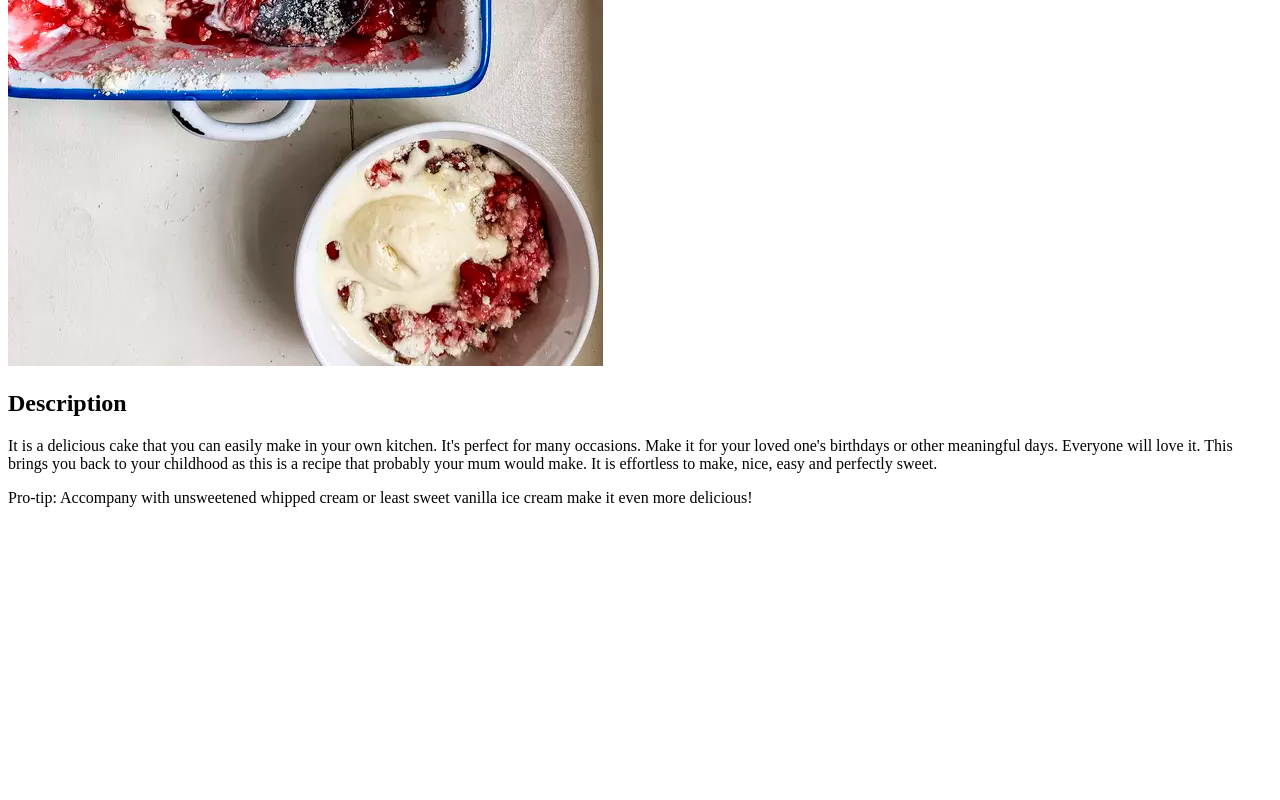
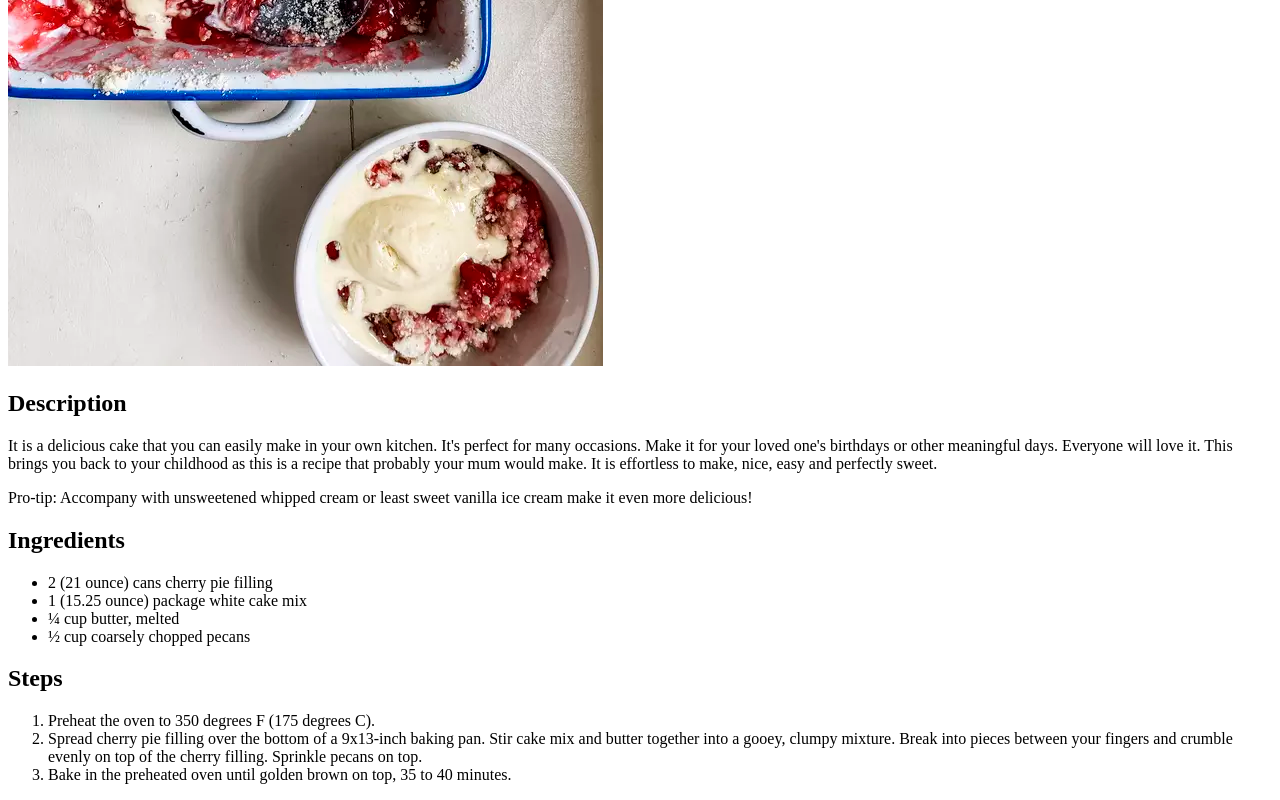
Before and after one commit to majowyporanek/odin-receipes, a plain HTML site: page recipes/cherry_cake.html in a window 1280 px wide. Shown: the part 504-1304 px from the top of the page. Before the commit the page ends 1027 px from the top, so only its background shows below. Drawn offline with Linux system fonts and the light colour scheme.

Commit message:
Add ingredients and steps in cherry dump cake recipe

```diff
--- a/recipes/cherry_cake.html
+++ b/recipes/cherry_cake.html
@@ -12,5 +12,20 @@
     <h2>Description</h2>
     <p>It is a delicious cake that you can easily make in your own kitchen. It's perfect for many occasions. Make it for your loved one's birthdays or other meaningful days. Everyone will love it. This brings you back to your childhood as this is a recipe that probably your mum would make. It is effortless to make, nice, easy and perfectly sweet.  </p>
     <p>Pro-tip: Accompany with unsweetened whipped cream or least sweet vanilla ice cream make it even more delicious!</p>
+
+    <h2>Ingredients</h2>
+    <ul>
+        <li>2 (21 ounce) cans cherry pie filling</li>
+        <li>1 (15.25 ounce) package white cake mix</li>
+        <li>¼ cup butter, melted</li>
+        <li>½ cup coarsely chopped pecans</li>
+    </ul>
+
+    <h2>Steps</h2>
+    <ol>
+        <li>Preheat the oven to 350 degrees F (175 degrees C).</li>
+        <li>Spread cherry pie filling over the bottom of a 9x13-inch baking pan. Stir cake mix and butter together into a gooey, clumpy mixture. Break into pieces between your fingers and crumble evenly on top of the cherry filling. Sprinkle pecans on top.</li>
+        <li>Bake in the preheated oven until golden brown on top, 35 to 40 minutes.</li>
+    </ol>
 </body>
 </html>
```
